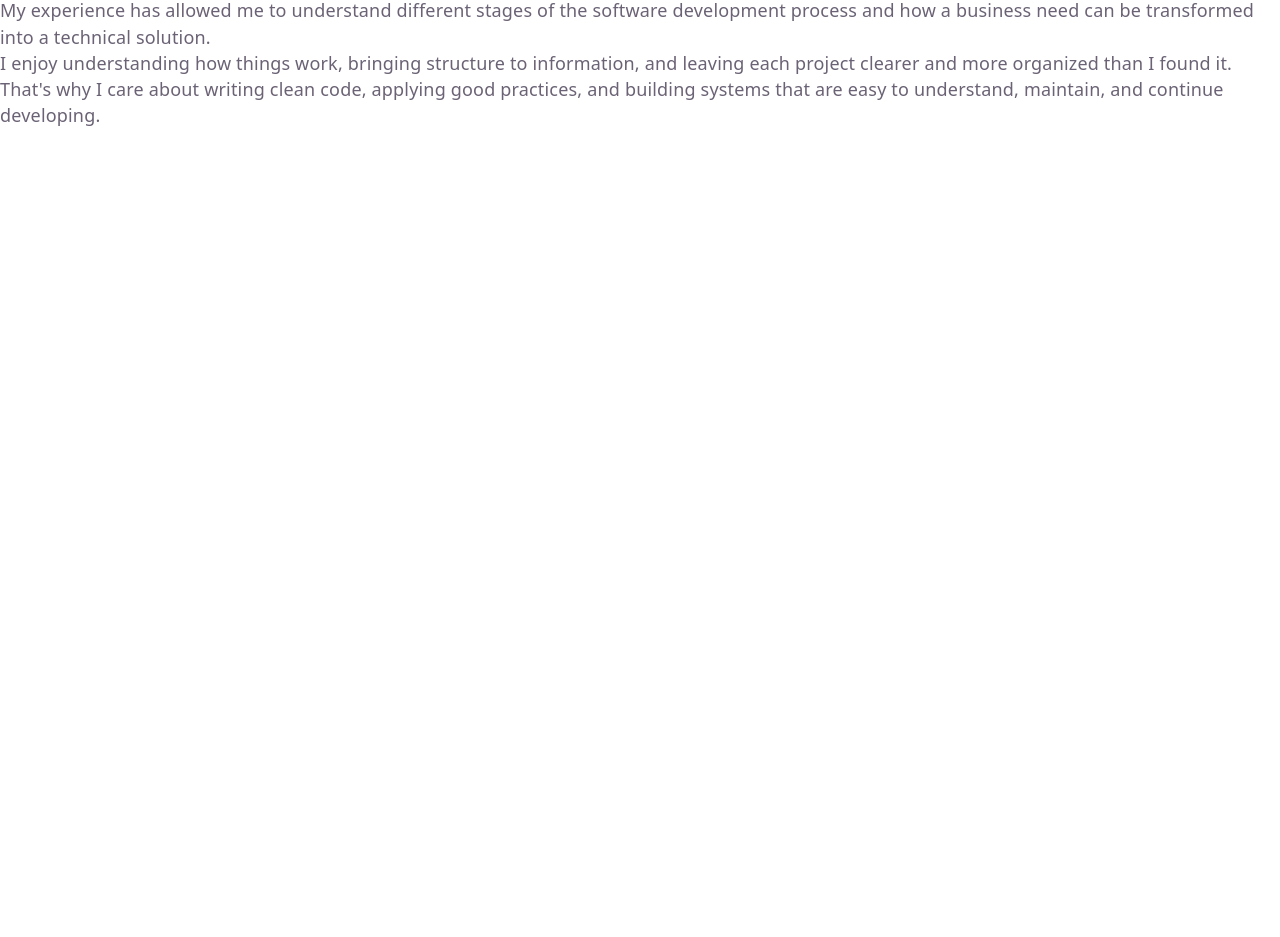
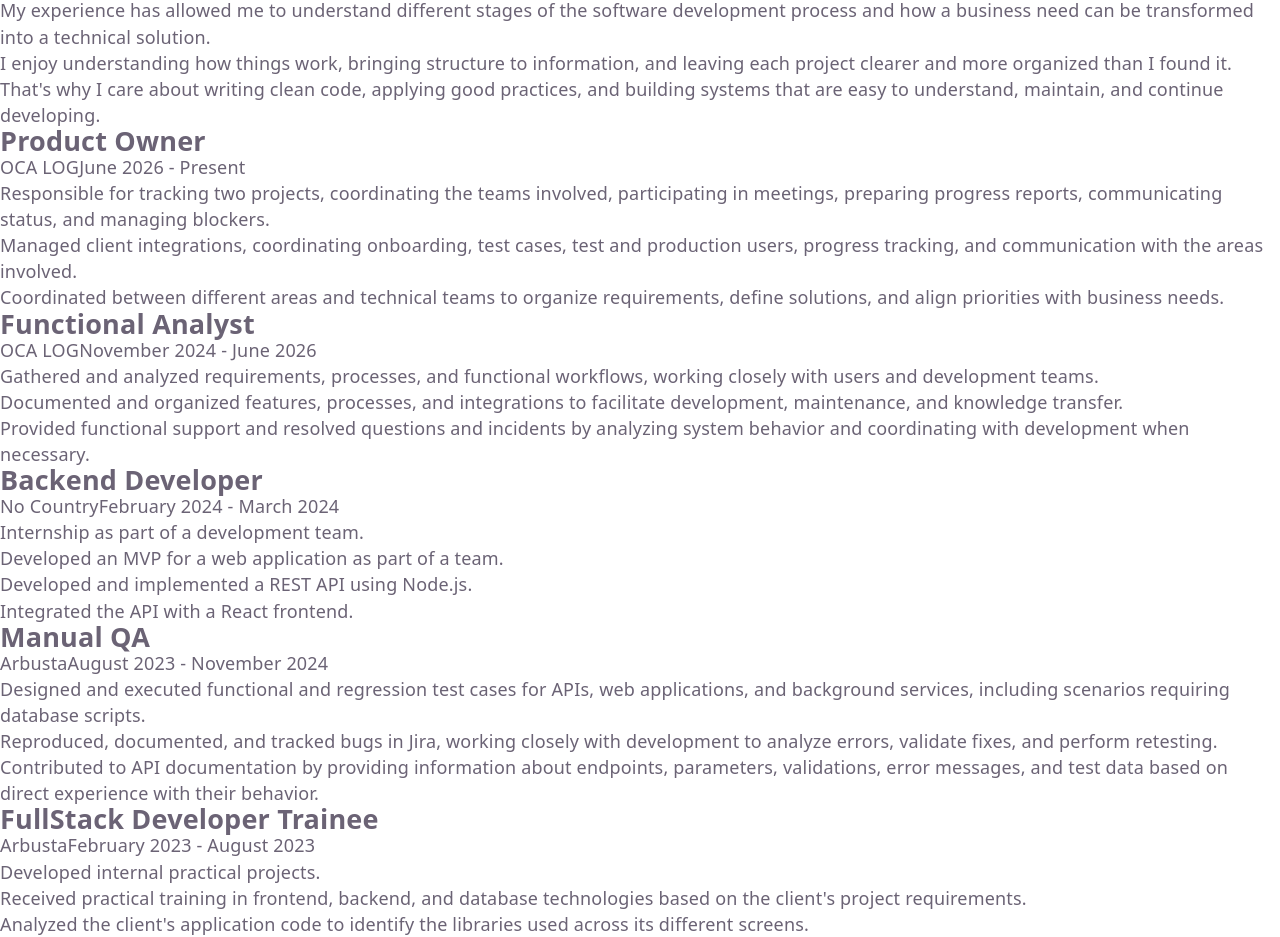
Before and after one commit to Loreaylen/portfolio2026, a React (Vite) app: page / in a window 1280 px wide. Shown: the part 1600-2537 px from the top of the page. Before the commit the page ends 1728 px from the top, so only its background shows below. Built offline with nearby package versions, Linux system fonts and the light colour scheme.

Commit message:
feat: add Experience component and type, and fix CV path logic

```diff
--- a/src/App.tsx
+++ b/src/App.tsx
@@ -2,6 +2,7 @@ import './App.css'
 import Header from './components/Header/Header'
 import Hero from './components/Hero/Hero'
 import About from './components/About/About'
+import Experience from './components/Experience/Experience.tsx'
 
 function App() {
 
@@ -11,6 +12,7 @@ function App() {
       <main>
         <Hero/>
         <About/>
+        <Experience/>
       </main>
     </>
   )
--- a/src/components/Experience/Experience.tsx
+++ b/src/components/Experience/Experience.tsx
@@ -1,24 +1,27 @@
 import { useTranslation } from "react-i18next";
+import type { ExperienceData } from "@/types/experience";
 
 const Experience = () => {
   const { t } = useTranslation('experience')
 
-  const jobs = t('experience', {returnObjects:true}) as Array<Object>
+  const jobs = t('experience', { returnObjects: true }) as Array<ExperienceData>
 
-  console.log(jobs[0])
-
-  return(
+  return (
     <section id="experience">
       {
-        jobs.map((job:object, i:number) => (
+        jobs.map((job: ExperienceData, i: number) => (
           <article key={i}>
-            <h2>{t('position')}</h2>
-            <span></span>
+            <h2>{job.position}</h2>
+            <span>{job.company}</span>
+            <span>{job.period}</span>
             <ul>
-              for()
+              {
+                job.responsibilities.map((bullet, i) =>
+                  <li key={i}>{bullet}</li>)
+              }
             </ul>
           </article>
-        ) )
+        ))
       }
     </section>
   )
--- a/src/components/Hero/Hero.tsx
+++ b/src/components/Hero/Hero.tsx
@@ -1,17 +1,14 @@
 import { useTranslation } from "react-i18next";
 import githubIcon from '@/assets/icons/github.png'
 import linkedinIcon from '@/assets/icons/linkedin.png'
+import cvEn from '/cv/AylenGil_CV_EN.pdf'
+import cvEs from '/cv/AylenGil_CV_ES.pdf'
 
 
 const Hero = () => {
 
   const { t, i18n } = useTranslation(['translation', 'common'])
   const language:string = i18n.resolvedLanguage || 'en'
-
-  let path:string = ''
-  if(language === 'en'){
-    path= "/cv/AylenGil_CV_EN.pdf"
-  } else path= "/cv/AylenGil_CV_ES.pdf"
 
   return (
     <section id='hero'>
@@ -23,7 +20,7 @@ const Hero = () => {
       <div className='actions-container'>
         <button aria-label={t('linkedin', {ns:'common'})}><img src={githubIcon} alt="" /></button>
         <button aria-label={t('github', {ns:'common'})}><img src={linkedinIcon} alt="" /></button>
-        <a href={path} download aria-label={t('downloadCvAria', {ns:'common'})}>{t('downloadCv', {ns:'common'})}</a>
+        <a href={language === 'en' ? cvEn : cvEs} download aria-label={t('downloadCvAria', {ns:'common'})}>{t('downloadCv', {ns:'common'})}</a>
       </div>
     </section>
   )
--- /dev/null
+++ b/src/types/experience.ts
@@ -0,0 +1,6 @@
+export type ExperienceData = {
+      "position": string,
+      "company": string,
+      "period": string,
+      "responsibilities": string[]
+}
```
